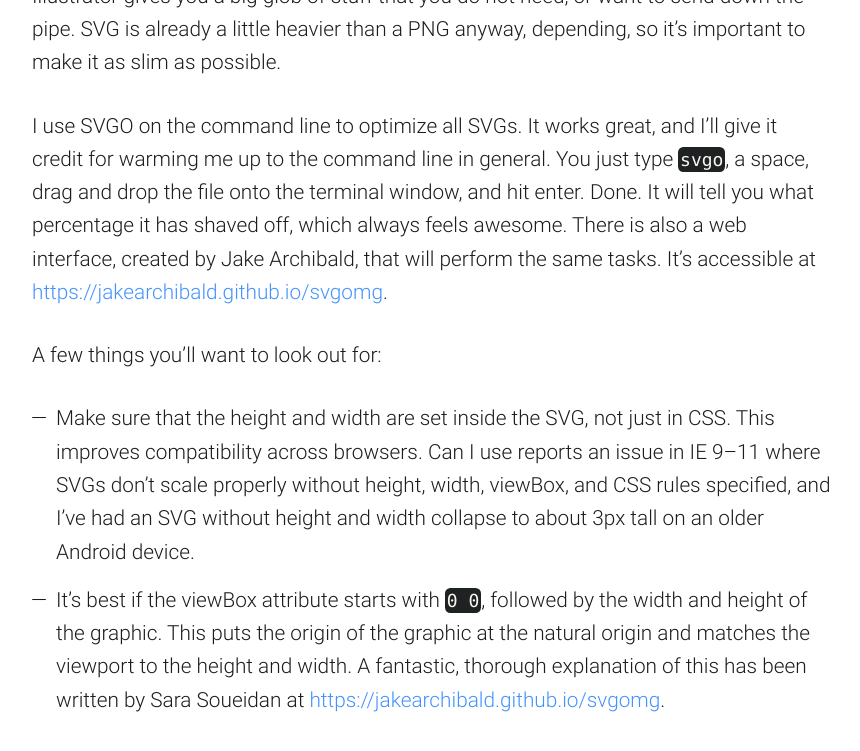
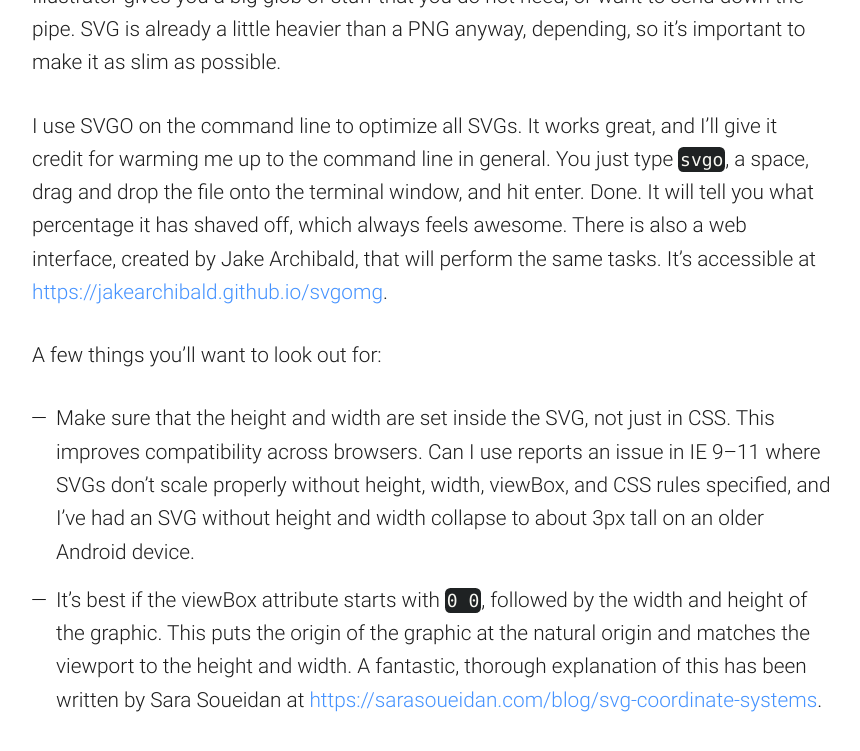
Before and after one commit to samhermes/samhermes.github.io, a Jekyll site: the page built from _posts/2016-09-14-preparing-svg-for-the-web.markdown, in a window 1280 px wide and 900 px high, scrolled down 1557 px. Shown: the top 751 px of the window, without its empty margins (208-1068 px from the left). Built offline with Jekyll 4.4.1, drawn with Linux system fonts in a browser that asks for light colours; some of the changed lines change nothing that is shown.

Commit message:
Correction to link in preparing SVG post

```diff
--- a/_posts/2016-09-14-preparing-svg-for-the-web.markdown
+++ b/_posts/2016-09-14-preparing-svg-for-the-web.markdown
@@ -33,4 +33,4 @@ I use SVGO on the command line to optimize all SVGs. It works great, and I’ll
 A few things you’ll want to look out for:
 
 - Make sure that the height and width are set inside the SVG, not just in CSS. This improves compatibility across browsers. Can I use reports an issue in IE 9–11 where SVGs don’t scale properly without height, width, viewBox, and CSS rules specified, and I’ve had an SVG without height and width collapse to about 3px tall on an older Android device.
-- It’s best if the viewBox attribute starts with `0 0`, followed by the width and height of the graphic. This puts the origin of the graphic at the natural origin and matches the viewport to the height and width. A fantastic, thorough explanation of this has been written by Sara Soueidan at [https://jakearchibald.github.io/svgomg](https://sarasoueidan.com/blog/svg-coordinate-systems).
+- It’s best if the viewBox attribute starts with `0 0`, followed by the width and height of the graphic. This puts the origin of the graphic at the natural origin and matches the viewport to the height and width. A fantastic, thorough explanation of this has been written by Sara Soueidan at [https://sarasoueidan.com/blog/svg-coordinate-systems](https://sarasoueidan.com/blog/svg-coordinate-systems).
```
Also changed, not shown: 2 other files.
